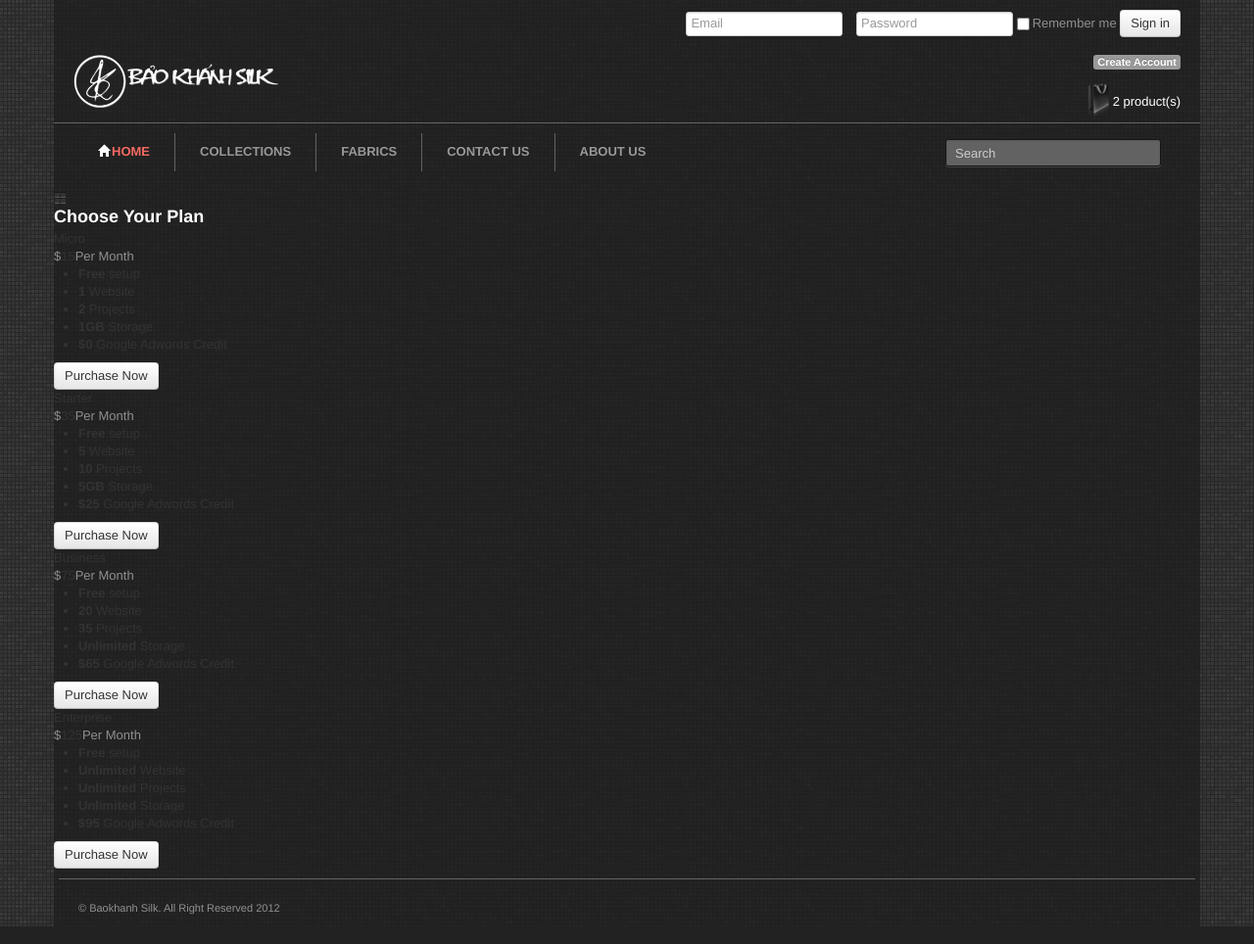
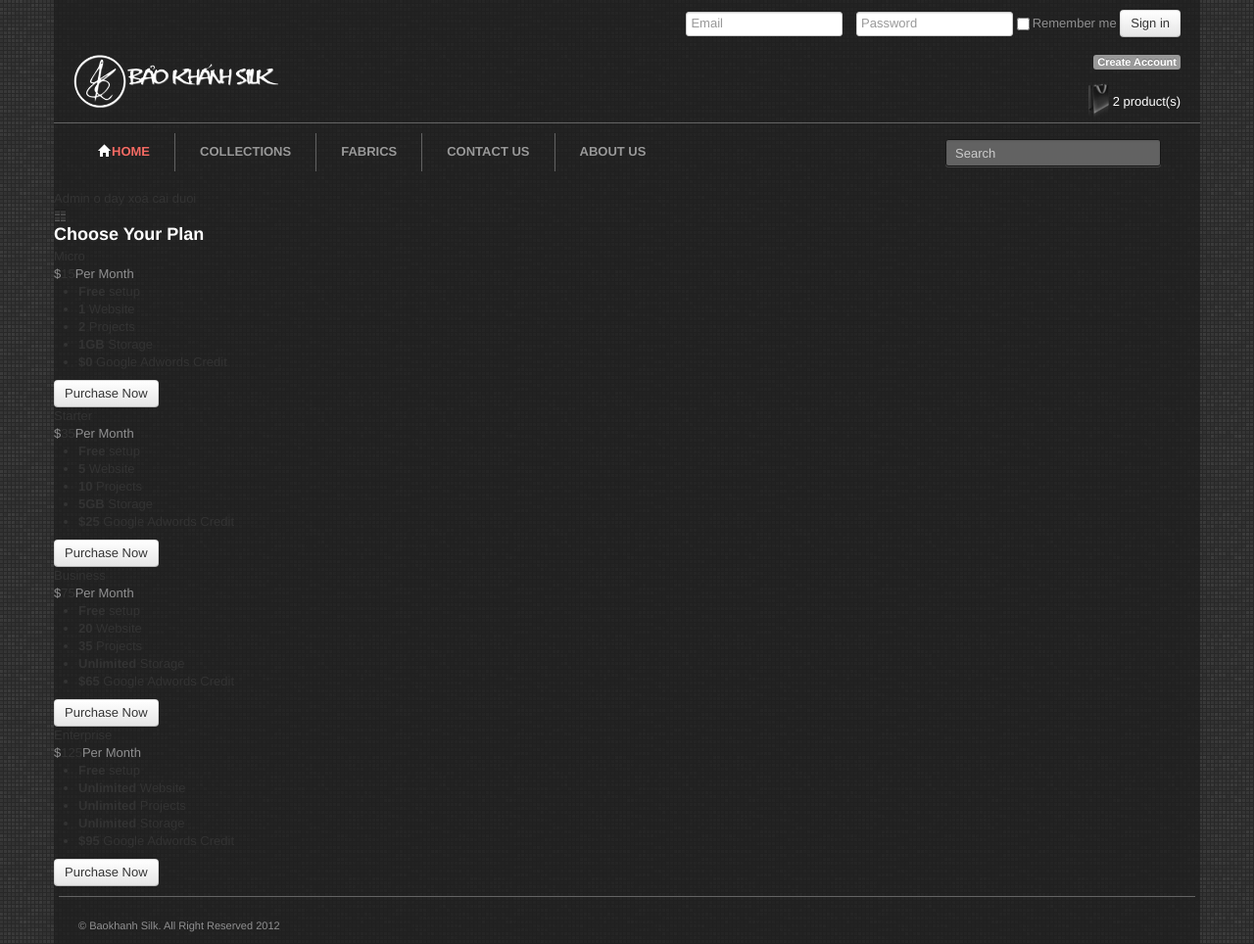
Before and after one commit to giicms/baokhanhsilk, a CakePHP app: the page made by app/View/Pages/admin_index.ctp in a window 1280 px wide. Shown: the whole page at 98% size. Run offline with PHP 8.4 and a stand-in for CakePHP, Linux system fonts and the light colour scheme; the template is opened without the code that fills it, so the values that code supplies are empty; some libraries are stand-ins or nearby versions.

Commit message:
commit git ingore va admin_index.ctp

```diff
--- a/app/View/Pages/admin_index.ctp
+++ b/app/View/Pages/admin_index.ctp
@@ -1,4 +1,5 @@
 <!-- content -->
+Admin o day xoa cai duoi
 			<div class="main">
 
 				<div class="main-inner">
```
Also changed, not shown: 1 other file.
